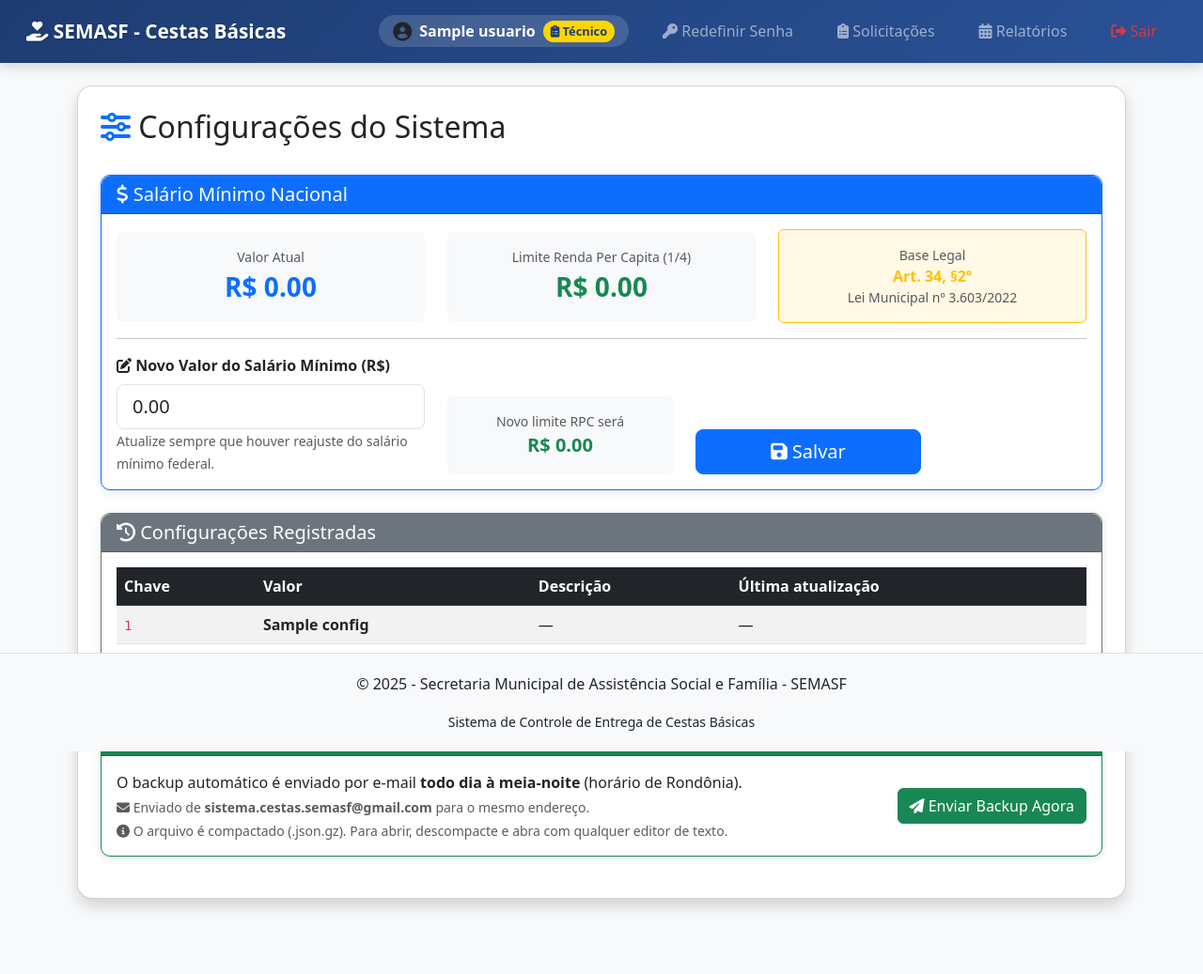
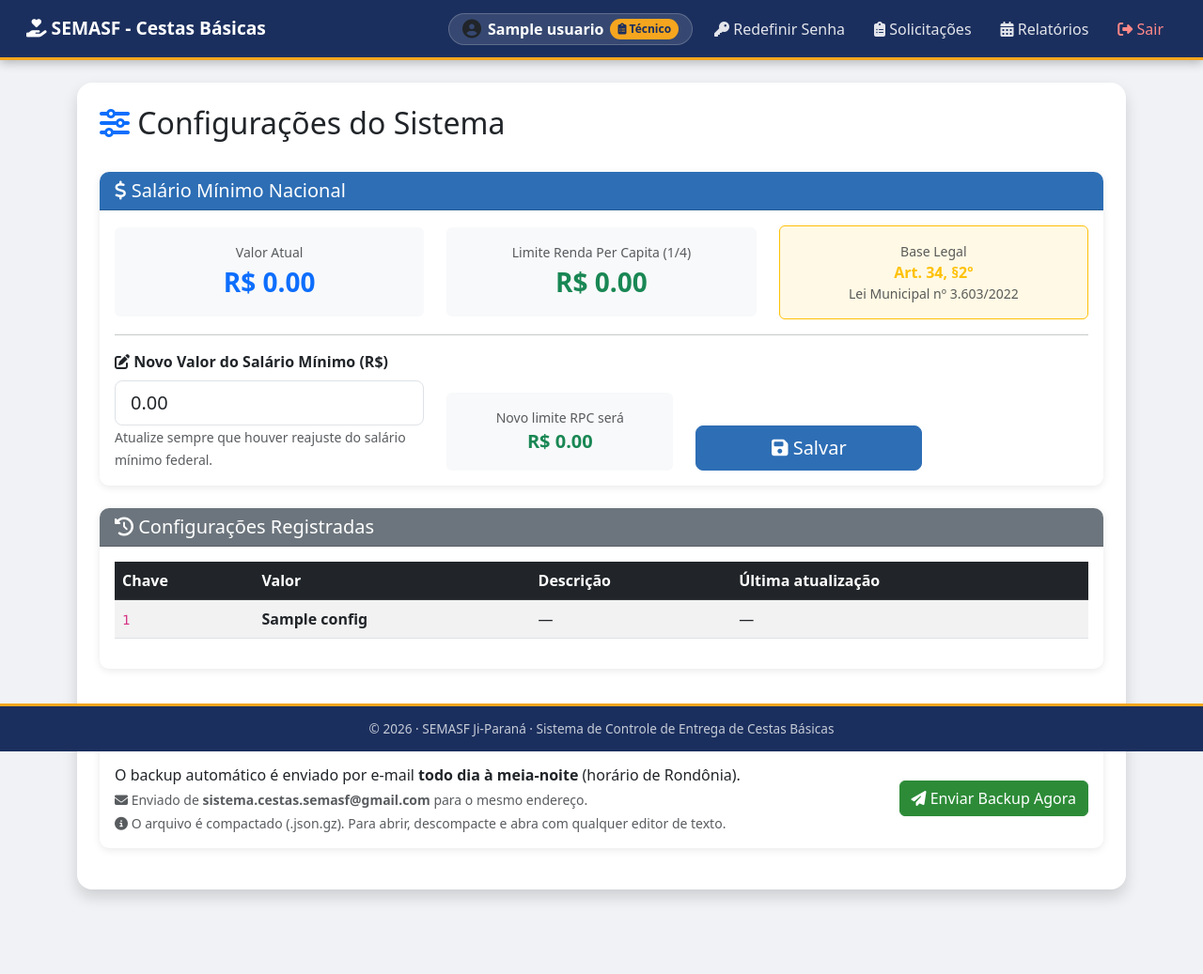
Before and after one commit to vigilanciasocioassistencialjp-maker/sistema-beneficios-semasf, a Flask app: template templates/configuracoes.html in a window 1280 px wide. Shown: the whole page at 94% size. Run offline with Flask 3, Linux system fonts and the light colour scheme; a user stored in the database is signed in; the template is opened without the code that fills it: most values are stand-ins (such as "Sample title", 1, 10 or a date in 2020); one stand-in notice (Sample message) is shown; a database or web service that is not in the repository returns one stand-in record (values such as "Sample title"); some libraries are stand-ins or nearby versions.

Commit message:
Add files via upload

```diff
--- a/templates/base.html
+++ b/templates/base.html
@@ -15,169 +15,185 @@
     <link rel="stylesheet" type="text/css" href="https://cdn.datatables.net/1.13.6/css/dataTables.bootstrap5.min.css">
 
     <style>
-        body {
-            background-color: #f8f9fa;
-            padding-bottom: 60px;
+        /* ── Paleta SEMASF / Prefeitura Ji-Paraná ── */
+        :root {
+            --semasf-navy:  #1b2f5e;
+            --semasf-green: #2d8b38;
+            --semasf-blue:  #2d6eb5;
+            --semasf-gold:  #f5a61e;
         }
 
+        body {
+            background-color: #f0f2f5;
+            padding-bottom: 70px;
+        }
+
+        /* ── Navbar ── */
         .navbar {
-            background: linear-gradient(135deg, #1e3c72 0%, #2a5298 100%) !important;
-            box-shadow: 0 4px 12px rgba(0,0,0,0.15);
-            padding: 0.8rem 1rem;
+            background: var(--semasf-navy) !important;
+            box-shadow: 0 3px 10px rgba(0,0,0,0.25);
+            padding: 0.7rem 1rem;
+            border-bottom: 3px solid var(--semasf-gold);
         }
 
         .navbar-brand {
             font-weight: bold;
-            font-size: 1.3rem;
+            font-size: 1.2rem;
             color: #fff !important;
-            text-shadow: 1px 1px 2px rgba(0,0,0,0.2);
         }
 
-        .navbar-brand:hover {
-            color: #ffd700 !important;
-        }
+        .navbar-brand:hover { color: var(--semasf-gold) !important; }
 
         .nav-link {
             font-weight: 500;
-            margin: 0 5px;
-            transition: all 0.3s ease;
-            border-radius: 8px;
-            padding: 8px 16px !important;
+            color: rgba(255,255,255,0.88) !important;
+            border-radius: 6px;
+            padding: 7px 14px !important;
+            transition: background 0.2s;
         }
 
         .nav-link:hover {
             background-color: rgba(255,255,255,0.15);
+            color: #fff !important;
         }
 
+        .nav-link.active {
+            background-color: var(--semasf-blue);
+            color: #fff !important;
+        }
+
+        .nav-link.text-danger { color: #ff8888 !important; }
         .nav-link.text-danger:hover {
             background-color: rgba(220,53,69,0.2);
-            color: #ff6b6b !important;
+            color: #ffb3b3 !important;
+        }
+
+        .navbar-nav { align-items: center; gap: 3px; }
+
+        @media (max-width: 992px) {
+            .navbar-nav { margin-top: 12px; }
+            .user-info   { margin: 8px 0; justify-content: center; }
         }
 
         .user-info {
-            background-color: rgba(255,255,255,0.15);
+            background-color: rgba(255,255,255,0.12);
+            border: 1px solid rgba(255,255,255,0.2);
             border-radius: 20px;
-            padding: 5px 15px;
-            margin: 0 10px;
+            padding: 4px 14px;
+            margin: 0 6px;
             display: inline-flex;
             align-items: center;
-            gap: 8px;
+            gap: 7px;
         }
 
-        .user-name {
-            font-weight: 600;
-            color: #fff;
-        }
+        .user-name    { font-weight: 600; color: #fff; }
 
         .user-profile {
-            font-size: 0.8rem;
+            font-size: 0.75rem;
             padding: 2px 8px;
             border-radius: 12px;
-            background-color: #ffd700;
-            color: #1e3c72;
+            background-color: var(--semasf-gold);
+            color: var(--semasf-navy);
             font-weight: bold;
         }
 
-        .navbar-nav {
-            align-items: center;
-            gap: 5px;
-        }
-
-        @media (max-width: 992px) {
-            .navbar-nav {
-                margin-top: 15px;
-            }
-            .user-info {
-                margin: 10px 0;
-                justify-content: center;
-            }
-        }
-
+        /* ── Cards ── */
         .card {
+            border: none;
             border-radius: 10px;
-            box-shadow: 0 2px 10px rgba(0,0,0,0.1);
+            box-shadow: 0 2px 8px rgba(0,0,0,0.09);
             margin-bottom: 20px;
         }
 
         .card-header {
-            background-color: #007bff;
+            background-color: var(--semasf-navy);
             color: white;
             border-radius: 10px 10px 0 0 !important;
-            font-weight: bold;
+            font-weight: 600;
         }
 
-        .table {
-            background-color: white;
-        }
+        /* card-header coloridos mantém suas cores Bootstrap */
+        .card-header.bg-success { background-color: var(--semasf-green) !important; }
+        .card-header.bg-primary { background-color: var(--semasf-blue)  !important; }
 
-        .status-badge {
-            padding: 5px 10px;
-            border-radius: 5px;
-            font-size: 0.85em;
-            font-weight: bold;
-        }
+        /* ── Tabelas ── */
+        .table { background-color: white; }
 
-        .status-cadastrada {
-            background-color: #ffc107;
-            color: #000;
-        }
+        .table-dark thead { background-color: var(--semasf-navy) !important; }
 
-        .status-entregue {
-            background-color: #28a745;
-            color: #fff;
-        }
+        /* ── Status badges ── */
+        .status-badge       { padding: 4px 10px; border-radius: 5px; font-size: 0.82em; font-weight: bold; }
+        .status-cadastrada  { background-color: #ffc107; color: #000; }
+        .status-entregue    { background-color: var(--semasf-green); color: #fff; }
+        .status-ausente     { background-color: #dc3545; color: #fff; }
 
-        .status-ausente {
-            background-color: #dc3545;
-            color: #fff;
-        }
-
-        footer {
-            text-align: center;
-            padding: 20px;
-            background-color: #f8f9fa;
-            border-top: 1px solid #dee2e6;
-            position: fixed;
-            bottom: 0;
-            width: 100%;
-        }
-
+        /* ── Flash alerts ── */
         .flash-messages {
             position: fixed;
             top: 80px;
             right: 20px;
             z-index: 9999;
-            min-width: 300px;
+            min-width: 320px;
+            max-width: 420px;
         }
 
         @media (max-width: 768px) {
-            .flash-messages {
-                left: 20px;
-                right: 20px;
-                min-width: auto;
-            }
+            .flash-messages { left: 10px; right: 10px; min-width: auto; }
         }
 
+        .flash-messages .alert {
+            border-left: 5px solid transparent;
+            border-radius: 8px;
+            box-shadow: 0 3px 12px rgba(0,0,0,0.15);
+        }
+
+        .flash-messages .alert-success { border-left-color: var(--semasf-green); }
+        .flash-messages .alert-danger  { border-left-color: #dc3545; }
+        .flash-messages .alert-warning { border-left-color: var(--semasf-gold); }
+        .flash-messages .alert-info    { border-left-color: var(--semasf-blue); }
+
+        /* ── Formulário de seções ── */
         .form-section {
-            background-color: #f8f9fa;
-            padding: 15px;
+            background-color: #fff;
+            border: 1px solid #e0e4ed;
+            padding: 18px;
             border-radius: 10px;
-            margin-bottom: 20px;
+            margin-bottom: 22px;
         }
 
         .form-section h5 {
-            color: #4CAF50;
-            margin-bottom: 15px;
-            border-left: 4px solid #4CAF50;
+            color: var(--semasf-navy);
+            margin-bottom: 14px;
+            border-left: 4px solid var(--semasf-green);
             padding-left: 10px;
+            font-weight: 700;
         }
 
-        .required:after {
-            content: " *";
-            color: red;
+        .required:after { content: " *"; color: #dc3545; }
+
+        /* ── Footer ── */
+        footer {
+            text-align: center;
+            padding: 14px 20px;
+            background-color: var(--semasf-navy);
+            color: rgba(255,255,255,0.75);
+            border-top: 3px solid var(--semasf-gold);
+            position: fixed;
+            bottom: 0;
+            width: 100%;
+            font-size: 0.85rem;
         }
+
+        footer a { color: var(--semasf-gold); text-decoration: none; }
+
+        /* ── Botões primários adaptados ── */
+        .btn-primary   { background-color: var(--semasf-blue);  border-color: var(--semasf-blue); }
+        .btn-primary:hover { background-color: #235a9a; border-color: #235a9a; }
+        .btn-success   { background-color: var(--semasf-green); border-color: var(--semasf-green); }
+        .btn-success:hover { background-color: #236c2c; border-color: #236c2c; }
     </style>
 
+    <meta name="csrf-token" content="{{ csrf_token() }}">
     {% block extra_css %}{% endblock %}
 </head>
 <body>
@@ -264,10 +280,15 @@
     {% with messages = get_flashed_messages(with_categories=true) %}
         {% if messages %}
             {% for category, message in messages %}
-                <div class="alert alert-{{ category if category != 'message' else 'info' }} alert-dismissible fade show" role="alert">
-                    <i class="fas fa-info-circle"></i> {{ message }}
-                    <button type="button" class="btn-close" data-bs-dismiss="alert"></button>
-                </div>
+            {% set cat = category if category != 'message' else 'info' %}
+            <div class="alert alert-{{ cat }} alert-dismissible fade show" role="alert">
+                {% if cat == 'success' %}<i class="fas fa-check-circle me-2"></i>
+                {% elif cat == 'danger'  %}<i class="fas fa-exclamation-circle me-2"></i>
+                {% elif cat == 'warning' %}<i class="fas fa-exclamation-triangle me-2"></i>
+                {% else %}<i class="fas fa-info-circle me-2"></i>{% endif %}
+                {{ message }}
+                <button type="button" class="btn-close" data-bs-dismiss="alert"></button>
+            </div>
             {% endfor %}
         {% endif %}
     {% endwith %}
@@ -278,8 +299,7 @@
 </div>
 
 <footer>
-    <p>&copy; 2025 - Secretaria Municipal de Assistência Social e Família - SEMASF</p>
-    <small>Sistema de Controle de Entrega de Cestas Básicas</small>
+    <span>&copy; 2026 · SEMASF Ji-Paraná · Sistema de Controle de Entrega de Cestas Básicas</span>
 </footer>
 
 <!-- Modal Alterar Senha -->
@@ -323,13 +343,54 @@
 <script src="https://cdn.datatables.net/1.13.6/js/dataTables.bootstrap5.min.js"></script>
 
 <script>
-    setTimeout(function() {
-        var alerts = document.querySelectorAll('.alert');
-        alerts.forEach(function(alert) {
-            var bsAlert = new bootstrap.Alert(alert);
-            bsAlert.close();
-        });
-    }, 5000);
+// ── Auto-fechar alertas após 5 s ──
+setTimeout(function() {
+    document.querySelectorAll('.alert').forEach(function(el) {
+        try { new bootstrap.Alert(el).close(); } catch(e) {}
+    });
+}, 5000);
+
+// ── CSRF: injeta token em todos os forms POST e em fetch() ──
+(function() {
+    const csrfToken = document.querySelector('meta[name="csrf-token"]')?.content;
+    if (!csrfToken) return;
+
+    // Adiciona campo oculto a todos os forms POST existentes e futuros
+    function injetarCsrf(form) {
+        if (form.method && form.method.toLowerCase() === 'post') {
+            if (!form.querySelector('input[name="csrf_token"]')) {
+                const inp = document.createElement('input');
+                inp.type  = 'hidden';
+                inp.name  = 'csrf_token';
+                inp.value = csrfToken;
+                form.appendChild(inp);
+            }
+        }
+    }
+    document.querySelectorAll('form').forEach(injetarCsrf);
+
+    // Observa novos forms adicionados dinamicamente (modais)
+    new MutationObserver(mutations => {
+        mutations.forEach(m => m.addedNodes.forEach(node => {
+            if (node.nodeType === 1) {
+                if (node.tagName === 'FORM') injetarCsrf(node);
+                node.querySelectorAll?.('form').forEach(injetarCsrf);
+            }
+        }));
+    }).observe(document.body, { childList: true, subtree: true });
+
+    // Intercepta fetch() para incluir o token no cabeçalho
+    const _fetch = window.fetch;
+    window.fetch = function(url, opts = {}) {
+        opts.headers = opts.headers || {};
+        if (!(opts.headers instanceof Headers)) {
+            opts.headers['X-CSRFToken'] = csrfToken;
+        } else {
+            opts.headers.set('X-CSRFToken', csrfToken);
+        }
+        return _fetch(url, opts);
+    };
+})();
 </script>
 
 {% block extra_js %}{% endblock %}
```
